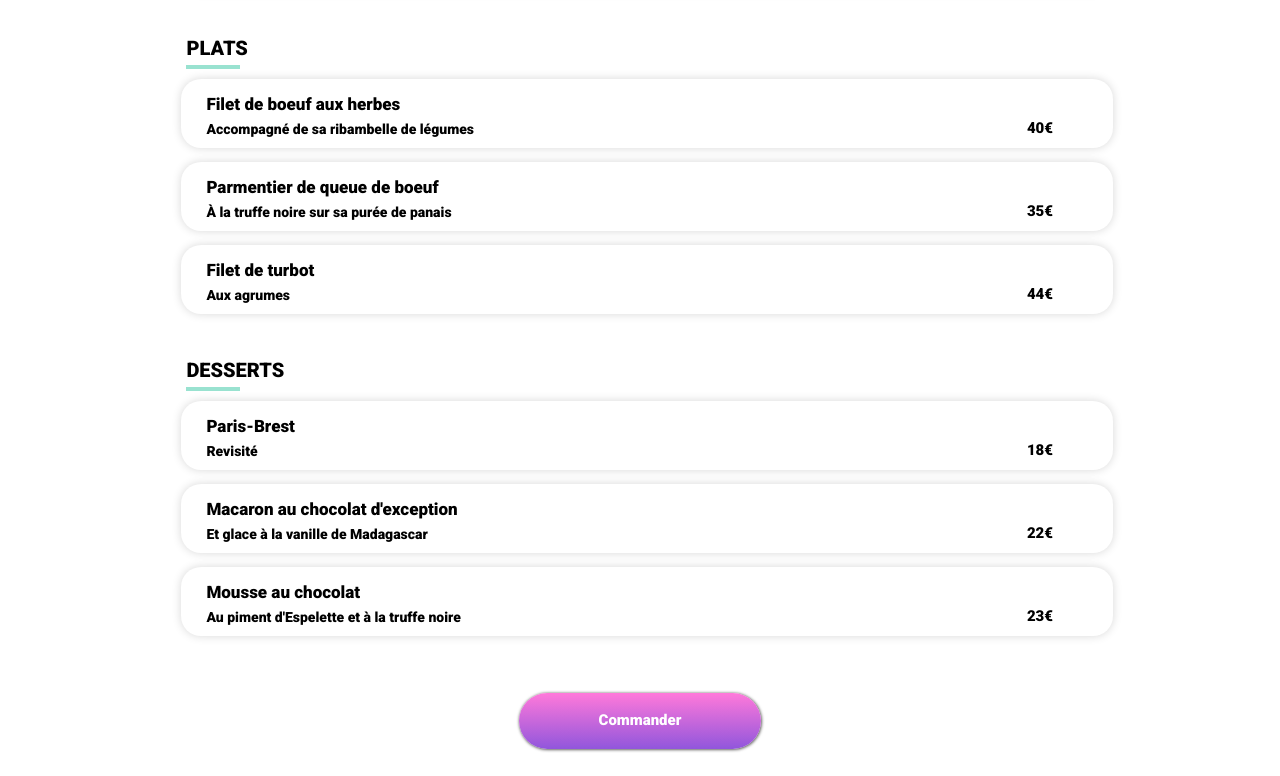
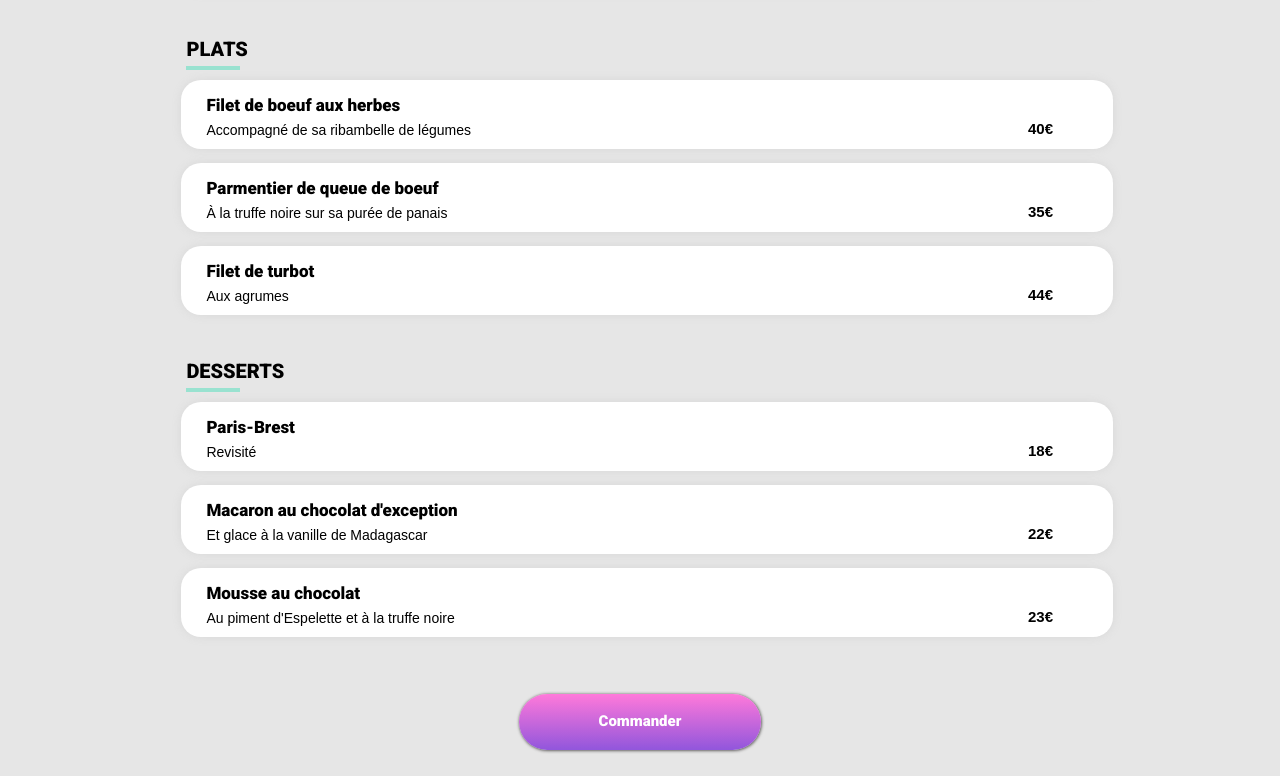
Before and after one commit to stefzouille/SorresStephane_3_27122021, a website: page pages_menu/palette_du_gout.html in a window 1280 px wide. Shown: the part 1505-2281 px from the top of the page. Drawn offline with Linux system fonts and the light colour scheme; a web font is replaced by a local one.

Commit message:
add modif sout p3

```diff
--- a/pages_menu/palette_du_gout.html
+++ b/pages_menu/palette_du_gout.html
@@ -38,6 +38,7 @@
         </div>
       </a>
     </div>
+    <div class="background">
       <!-- :::::::::::::::::::::::::::::::::::: entrees :::::::::::::::::::::::::::::::::::: -->
       <section class="entrees">
 
@@ -192,9 +193,10 @@
         </a>
       </div>
 
+    </div>
 
-  </div>
     <footer>
+
       <svg width="196" height="34" viewBox="0 0 196 34" fill="none" xmlns="http://www.w3.org/2000/svg">
         <path
           d="M13.932 7.956C17.196 7.956 19.596 8.61599 21.132 9.936C22.692 11.256 23.472 12.984 23.472 15.12C23.472 15.84 23.376 16.644 23.184 17.532C22.728 19.5 21.876 21.228 20.628 22.716C19.38 24.18 17.844 25.32 16.02 26.136C14.22 26.928 12.264 27.324 10.152 27.324C6.81599 27.324 4.34399 26.664 2.73599 25.344C1.15199 24 0.359985 22.224 0.359985 20.016C0.359985 19.272 0.455985 18.444 0.647985 17.532C1.10399 15.66 1.96799 14.004 3.23999 12.564C4.53599 11.1 6.10799 9.972 7.95599 9.18C9.82799 8.364 11.82 7.956 13.932 7.956ZM13.824 11.16C13.32 11.16 12.78 11.616 12.204 12.528C11.652 13.416 10.992 15.108 10.224 17.604C9.45599 20.1 9.07199 21.852 9.07199 22.86C9.07199 23.388 9.15599 23.748 9.32399 23.94C9.49199 24.108 9.71999 24.192 10.008 24.192C10.512 24.24 11.028 23.808 11.556 22.896C12.108 21.984 12.792 20.208 13.608 17.568C14.352 15.24 14.724 13.548 14.724 12.492C14.724 11.988 14.64 11.64 14.472 11.448C14.328 11.256 14.112 11.16 13.824 11.16Z"
@@ -232,6 +234,7 @@
         </ul>
       </div>
     </footer>
+  </div>
 </body>
 
 </html>
--- a/sass/layouts/_card.scss
+++ b/sass/layouts/_card.scss
@@ -55,6 +55,7 @@
     margin: 4px 4px 4px 10px;
     font-size: 18px;
     width: 80%;
+    font-family: sans-serif;
   }
 
   .like {
--- a/sass/pages/_page-menu.scss
+++ b/sass/pages/_page-menu.scss
@@ -26,7 +26,11 @@ img {
 }
 
 .card {
+  border: aqua 1px solid;
   position: relative;
+}
+.background {
+  background-color: rgb(230, 230, 230);
 }
 
 .menu {
@@ -166,6 +170,8 @@ img {
     font-size: 14px;
     padding: 0;
     margin: 15px 15px 10px 15px;
+
+    font-family: sans-serif;
   }
 
   strong {
@@ -275,10 +281,12 @@ img {
 .cmd {
   @include no-effect-liens;
   text-align: center;
-  margin: 50px;
+  margin: 50px 50px 0px 50px;
   padding-top: 20px;
+  padding-bottom: 50px;
 
   a {
+    background-color: rgb(230, 230, 230);
     font-family: "Roboto", sans-serif;
     text-decoration: none;
     background: linear-gradient($color-secondary, $color-primary);
```
Also changed, not shown: public/css/main.css, 1 other file. Lines whose indentation alone changed are shown as unchanged.
